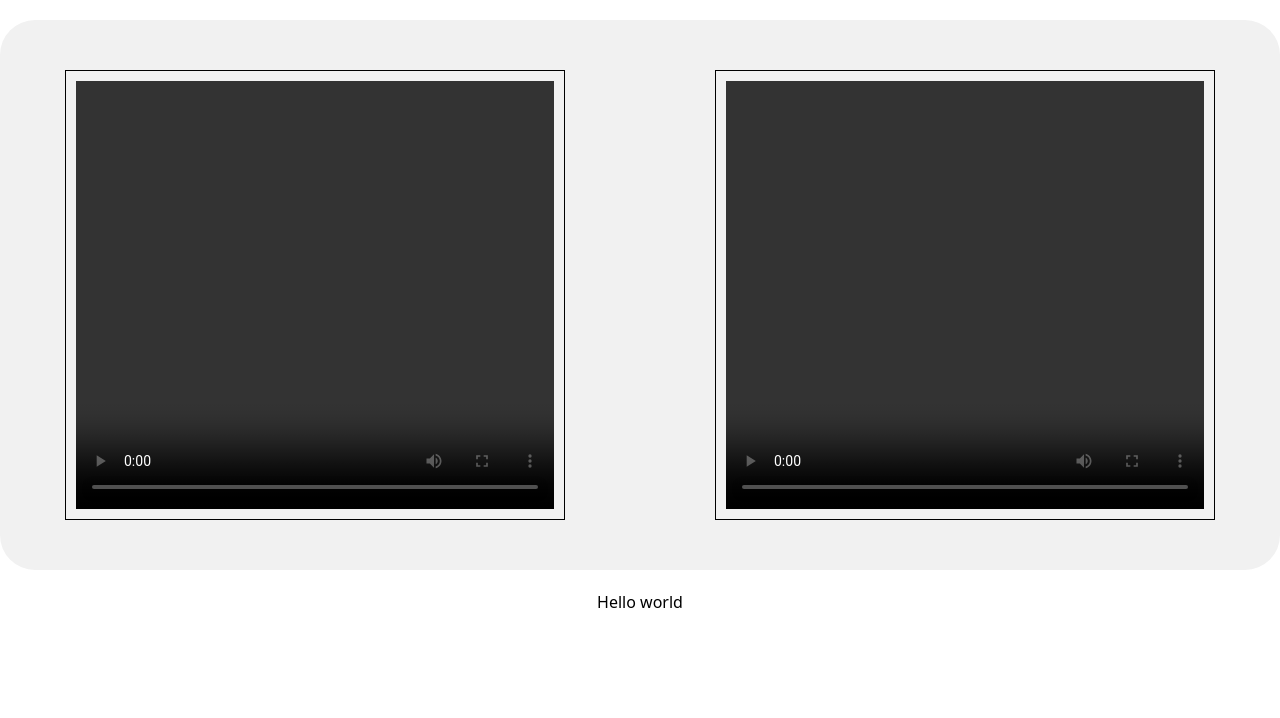
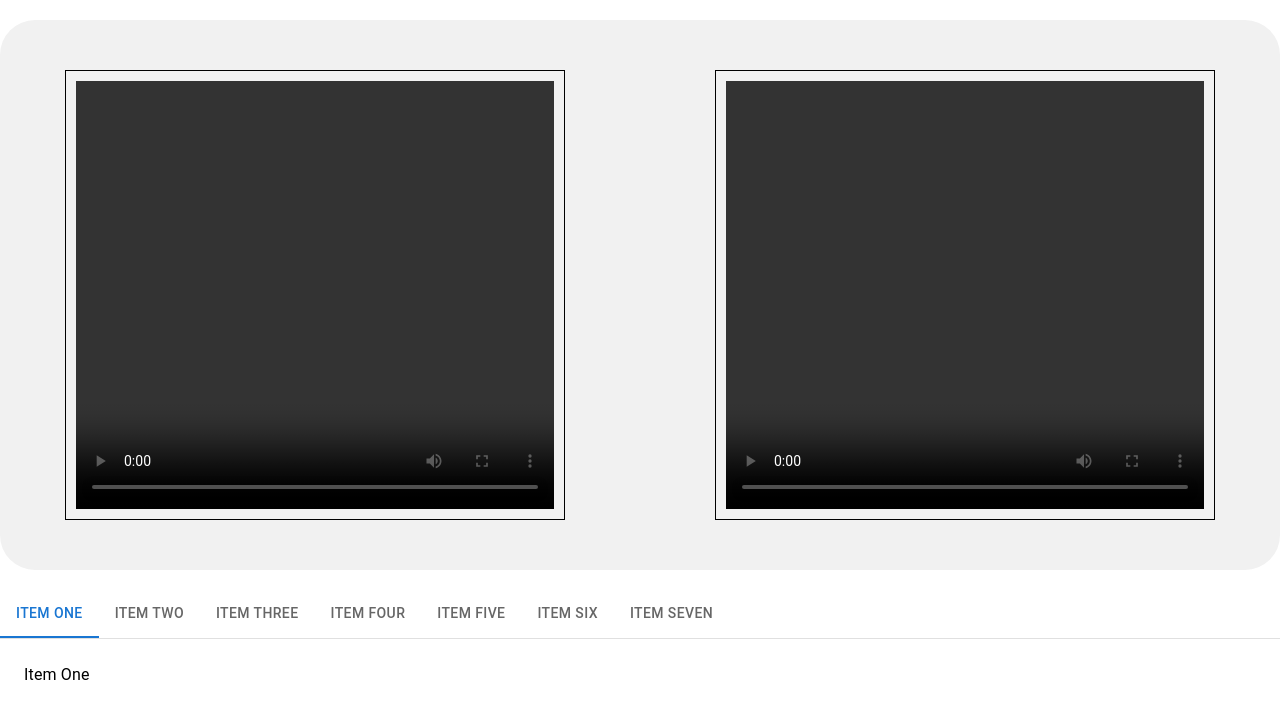
Before and after one commit to omareldanin/dozer, a React (Vite) app: page /Ambush in a window 1280 px wide. Shown: the top 718 px of the page. Built offline with nearby package versions, Linux system fonts and the light colour scheme.

Commit message:
Implemented tabs section

```diff
--- a/package.json
+++ b/package.json
@@ -7,6 +7,9 @@
     "preview": "vite preview"
   },
   "dependencies": {
+    "@emotion/react": "^11.11.1",
+    "@emotion/styled": "^11.11.0",
+    "@mui/material": "^5.13.5",
     "@tailwindcss/forms": "^0.5.2",
     "aos": "^3.0.0-beta.6",
     "react": "^18.2.0",
--- /dev/null
+++ b/src/pages/Tabs.jsx
@@ -0,0 +1,86 @@
+import * as React from 'react';
+import PropTypes from 'prop-types';
+import Tabs from '@mui/material/Tabs';
+import Tab from '@mui/material/Tab';
+import Typography from '@mui/material/Typography';
+import Box from '@mui/material/Box';
+
+function TabPanel(props) {
+  const { children, value, index, ...other } = props;
+
+  return (
+    <div
+      role="tabpanel"
+      hidden={value !== index}
+      id={`simple-tabpanel-${index}`}
+      aria-labelledby={`simple-tab-${index}`}
+      {...other}
+    >
+      {value === index && (
+        <Box sx={{ p: 3 }}>
+          <Typography>{children}</Typography>
+        </Box>
+      )}
+    </div>
+  );
+}
+
+TabPanel.propTypes = {
+  children: PropTypes.node,
+  index: PropTypes.number.isRequired,
+  value: PropTypes.number.isRequired,
+};
+
+function a11yProps(index) {
+  return {
+    id: `simple-tab-${index}`,
+    'aria-controls': `simple-tabpanel-${index}`,
+  };
+}
+
+function TabsSection() {
+  const [value, setValue] = React.useState(0);
+
+  const handleChange = (event, newValue) => {
+    setValue(newValue);
+  };
+
+  return (
+    <Box sx={{ width: '100%' }}>
+      <Box sx={{ borderBottom: 1, borderColor: 'divider' }}>
+        <Tabs value={value} onChange={handleChange} aria-label="basic tabs example">
+          <Tab label="Item One" {...a11yProps(0)} />
+          <Tab label="Item Two" {...a11yProps(1)} />
+          <Tab label="Item Three" {...a11yProps(2)} />
+          <Tab label="Item Four" {...a11yProps(3)} />
+          <Tab label="Item Five" {...a11yProps(4)} />
+          <Tab label="Item Six" {...a11yProps(5)} />
+          <Tab label="Item Seven" {...a11yProps(6)} />
+        </Tabs>
+      </Box>
+      <TabPanel value={value} index={0}>
+        Item One
+      </TabPanel>
+      <TabPanel value={value} index={1}>
+        Item Two
+      </TabPanel>
+      <TabPanel value={value} index={2}>
+        Item Three
+      </TabPanel>
+      <TabPanel value={value} index={3}>
+        Item Four
+      </TabPanel>
+      <TabPanel value={value} index={4}>
+        Item Five
+      </TabPanel>
+      <TabPanel value={value} index={5}>
+        Item Six
+      </TabPanel>
+      <TabPanel value={value} index={6}>
+        Item Seven
+      </TabPanel>
+    </Box>
+  );
+}
+
+export default TabsSection
--- a/src/pages/ambush.jsx
+++ b/src/pages/ambush.jsx
@@ -1,5 +1,6 @@
 import React from 'react';
 import './home.css';
+import TabsSection from './Tabs';
 
 function Ambush () {
   function startCamera() {
@@ -31,7 +32,7 @@
         </div>
       </div>
     {/* Tabs Section */}
-    <h1>Hello world</h1>
+    <TabsSection />
     </div>
 );
 }
```
Also changed, not shown: 1 other file (tests, documents, lock files or other folders).
